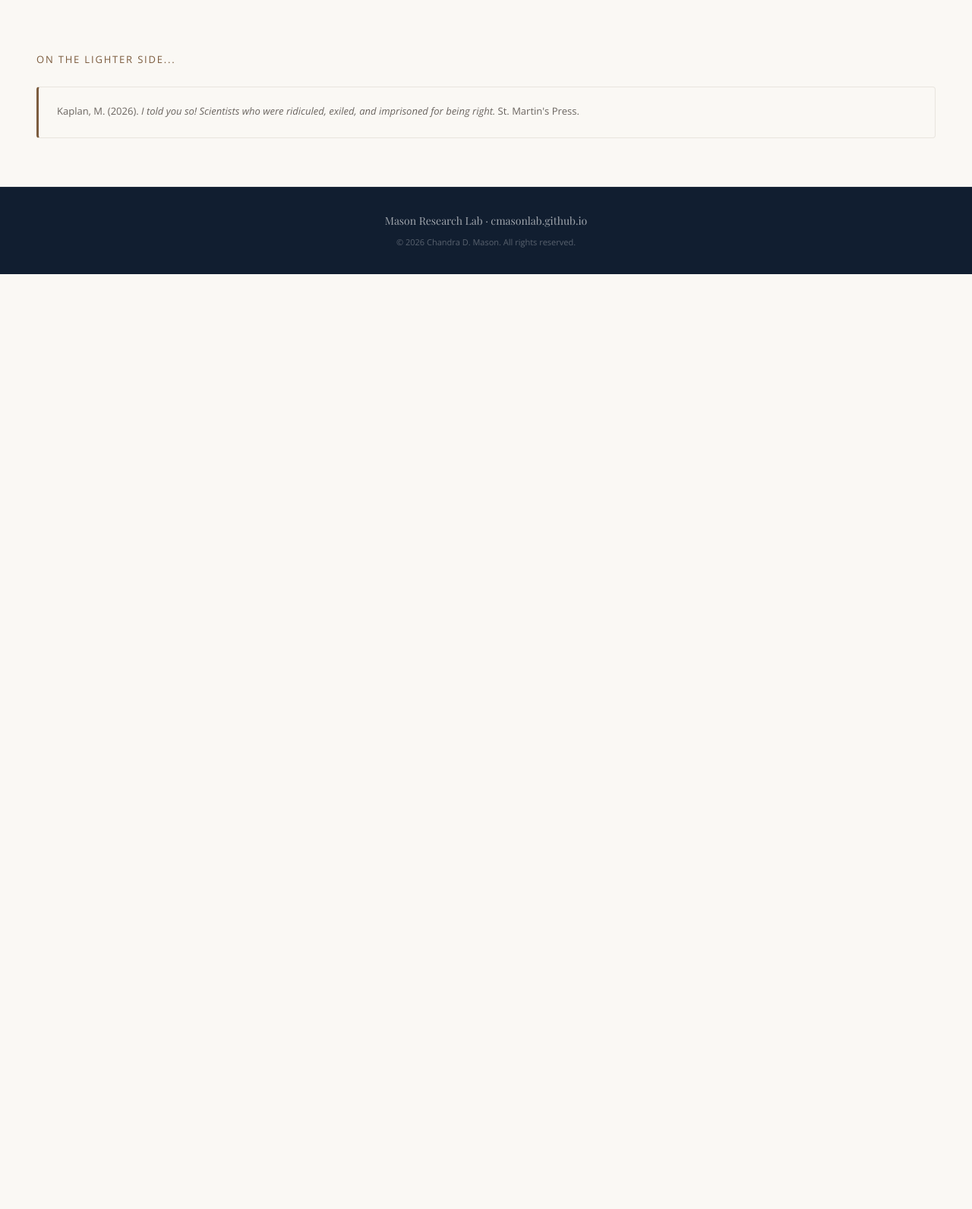
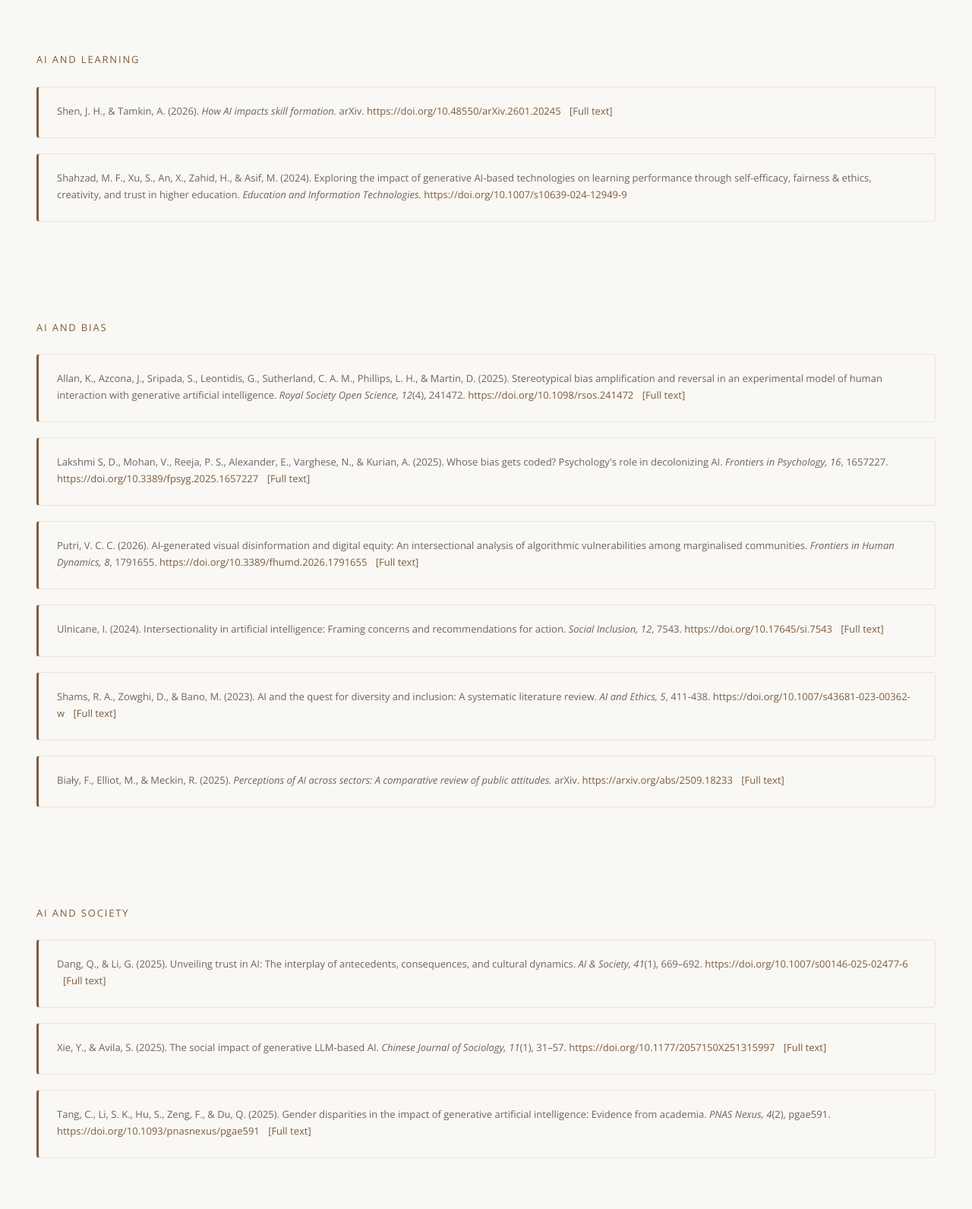
Before and after one commit to cmasonlab/cmasonlab.github.io, a plain HTML site: page reading.html in a window 1280 px wide. Shown: the part 785-2377 px from the top of the page at 76% size. Before the commit the page ends 1146 px from the top, so only its background shows below. Drawn offline with nearby package versions, Linux system fonts and the light colour scheme.

Commit message:
Update reading.html

```diff
--- a/reading.html
+++ b/reading.html
@@ -60,7 +60,57 @@
     </li>
   </ul>
 </div>
+<div class="section">
+  <div class="section-label">AI and Learning</div>
+  <ul class="pub-list" style="margin-top:1.5rem;">
+    <li class="pub-item">
+      <div class="pub-authors">Shen, J. H., &amp; Tamkin, A. (2026). <em>How AI impacts skill formation.</em> arXiv. <a href="https://doi.org/10.48550/arXiv.2601.20245">https://doi.org/10.48550/arXiv.2601.20245</a> <a href="https://arxiv.org/pdf/2601.20245" style="margin-left:0.5rem;">[Full text]</a></div>
+    </li>
+    <li class="pub-item">
+  <div class="pub-authors">Shahzad, M. F., Xu, S., An, X., Zahid, H., &amp; Asif, M. (2024). Exploring the impact of generative AI-based technologies on learning performance through self-efficacy, fairness &amp; ethics, creativity, and trust in higher education. <em>Education and Information Technologies.</em> <a href="https://doi.org/10.1007/s10639-024-12949-9">https://doi.org/10.1007/s10639-024-12949-9</a></div>
+</li>
+  </ul>
+</div>
 
+<div class="section">
+  <div class="section-label">AI and Bias</div>
+  <ul class="pub-list" style="margin-top:1.5rem;">
+    <li class="pub-item">
+      <div class="pub-authors">Allan, K., Azcona, J., Sripada, S., Leontidis, G., Sutherland, C. A. M., Phillips, L. H., &amp; Martin, D. (2025). Stereotypical bias amplification and reversal in an experimental model of human interaction with generative artificial intelligence. <em>Royal Society Open Science, 12</em>(4), 241472. <a href="https://doi.org/10.1098/rsos.241472">https://doi.org/10.1098/rsos.241472</a> <a href="https://www.ncbi.nlm.nih.gov/pmc/articles/PMC11979296/" style="margin-left:0.5rem;">[Full text]</a></div>
+    </li>
+    <li class="pub-item">
+      <div class="pub-authors">Lakshmi S, D., Mohan, V., Reeja, P. S., Alexander, E., Varghese, N., &amp; Kurian, A. (2025). Whose bias gets coded? Psychology's role in decolonizing AI. <em>Frontiers in Psychology, 16</em>, 1657227. <a href="https://doi.org/10.3389/fpsyg.2025.1657227">https://doi.org/10.3389/fpsyg.2025.1657227</a> <a href="https://pmc.ncbi.nlm.nih.gov/articles/PMC12621103/" style="margin-left:0.5rem;">[Full text]</a></div>
+    </li>
+    <li class="pub-item">
+      <div class="pub-authors">Putri, V. C. C. (2026). AI-generated visual disinformation and digital equity: An intersectional analysis of algorithmic vulnerabilities among marginalised communities. <em>Frontiers in Human Dynamics, 8</em>, 1791655. <a href="https://doi.org/10.3389/fhumd.2026.1791655">https://doi.org/10.3389/fhumd.2026.1791655</a> <a href="https://www.frontiersin.org/journals/human-dynamics/articles/10.3389/fhumd.2026.1791655/full" style="margin-left:0.5rem;">[Full text]</a></div>
+    </li>
+    <li class="pub-item">
+      <div class="pub-authors">Ulnicane, I. (2024). Intersectionality in artificial intelligence: Framing concerns and recommendations for action. <em>Social Inclusion, 12</em>, 7543. <a href="https://doi.org/10.17645/si.7543">https://doi.org/10.17645/si.7543</a> <a href="https://www.cogitatiopress.com/socialinclusion/article/download/7543/3744" style="margin-left:0.5rem;">[Full text]</a></div>
+    </li>
+    <li class="pub-item">
+      <div class="pub-authors">Shams, R. A., Zowghi, D., &amp; Bano, M. (2023). AI and the quest for diversity and inclusion: A systematic literature review. <em>AI and Ethics, 5</em>, 411-438. <a href="https://doi.org/10.1007/s43681-023-00362-w">https://doi.org/10.1007/s43681-023-00362-w</a> <a href="https://link.springer.com/article/10.1007/s43681-023-00362-w" style="margin-left:0.5rem;">[Full text]</a></div>
+    </li>
+    <li class="pub-item">
+  <div class="pub-authors">Biały, F., Elliot, M., &amp; Meckin, R. (2025). <em>Perceptions of AI across sectors: A comparative review of public attitudes.</em> arXiv. <a href="https://arxiv.org/abs/2509.18233">https://arxiv.org/abs/2509.18233</a> <a href="https://arxiv.org/pdf/2509.18233" style="margin-left:0.5rem;">[Full text]</a></div>
+</li>
+ </ul>
+</div>
+<div class="section">
+  <div class="section-label">AI and Society</div>
+  <ul class="pub-list" style="margin-top:1.5rem;">
+<li class="pub-item">
+  <div class="pub-authors">Dang, Q., &amp; Li, G. (2025). Unveiling trust in AI: The interplay of antecedents, consequences, and cultural dynamics. <em>AI &amp; Society, 41</em>(1), 669–692. <a href="https://doi.org/10.1007/s00146-025-02477-6">https://doi.org/10.1007/s00146-025-02477-6</a> <a href="https://link.springer.com/content/pdf/10.1007/s00146-025-02477-6.pdf" style="margin-left:0.5rem;">[Full text]</a></div>
+</li>
+
+<li class="pub-item">
+  <div class="pub-authors">Xie, Y., &amp; Avila, S. (2025). The social impact of generative LLM-based AI. <em>Chinese Journal of Sociology, 11</em>(1), 31–57. <a href="https://doi.org/10.1177/2057150X251315997">https://doi.org/10.1177/2057150X251315997</a> <a href="https://journals.sagepub.com/doi/reader/10.1177/2057150X251315997" style="margin-left:0.5rem;">[Full text]</a></div>
+</li>
+
+<li class="pub-item">
+  <div class="pub-authors">Tang, C., Li, S. K., Hu, S., Zeng, F., &amp; Du, Q. (2025). Gender disparities in the impact of generative artificial intelligence: Evidence from academia. <em>PNAS Nexus, 4</em>(2), pgae591. <a href="https://doi.org/10.1093/pnasnexus/pgae591">https://doi.org/10.1093/pnasnexus/pgae591</a> <a href="https://academic.oup.com/pnasnexus/article/4/2/pgae591/7996465" style="margin-left:0.5rem;">[Full text]</a></div>
+</li>
+  </ul>
+</div>
 <div class="section">
   <div class="section-label">On the lighter side...</div>
   <ul class="pub-list" style="margin-top:1.5rem;">
```
